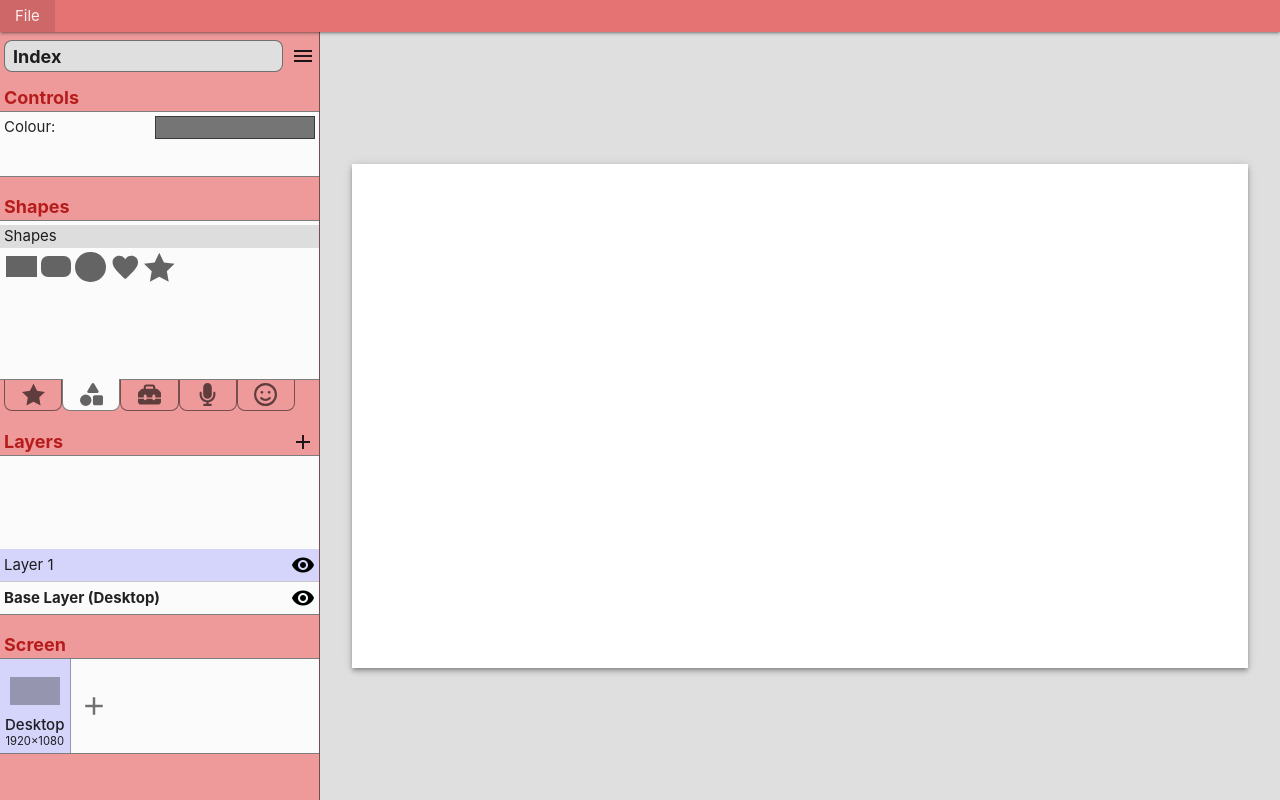
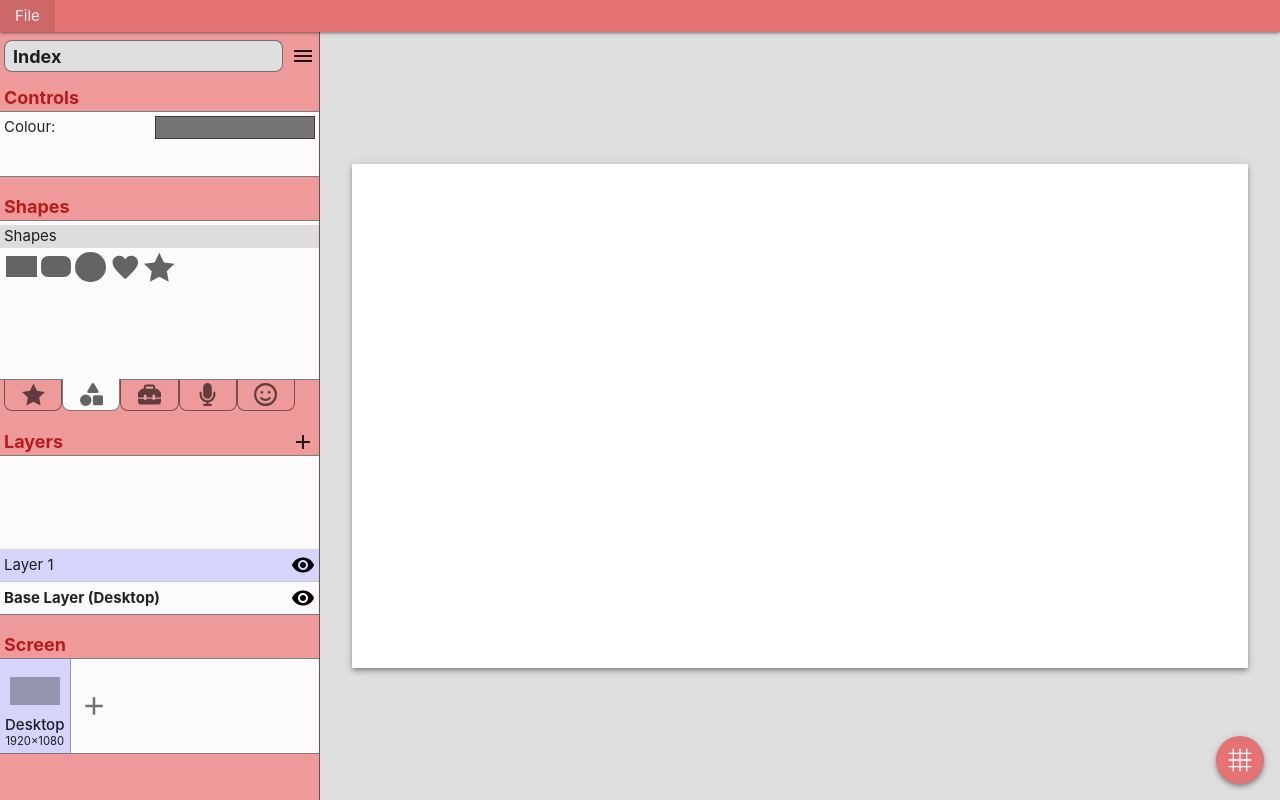
Before and after one commit to ShaneByrne0963/wirefree, a React (Vite) app: page / in a window 1280 px wide. Built offline with nearby package versions, Linux system fonts and the light colour scheme.

Commit message:
Add grid icon on canvas

```diff
--- a/package.json
+++ b/package.json
@@ -13,7 +13,7 @@
     "deploy": "gh-pages -d dist"
   },
   "dependencies": {
-    "@reduxjs/toolkit": "^2.3.0",
+    "@reduxjs/toolkit": "^2.4.0",
     "react": "^18.3.1",
     "react-dom": "^18.3.1",
     "react-redux": "^9.1.2",
--- a/src/assets/css/canvas.css
+++ b/src/assets/css/canvas.css
@@ -9,6 +9,7 @@
     align-items: center;
     justify-content: center;
     overflow: hidden;
+    position: relative;
     padding: var(--canvas-margin);
 
     &.shape-selected {
--- a/src/assets/css/style.css
+++ b/src/assets/css/style.css
@@ -363,3 +363,14 @@ input[type="text"]:not(.browser-default) {
         }
     }
 }
+
+#grid-controls {
+    position: absolute;
+    bottom: 16px;
+    right: 16px;
+    width: 48px;
+    height: 48px;
+    border-radius: 50%;
+    cursor: pointer;
+    padding: 8px;
+}
--- a/src/components/VectorGraphic.tsx
+++ b/src/components/VectorGraphic.tsx
@@ -209,7 +209,8 @@ export const iconData = {
     "M352 320c88.4 0 160-71.6 160-160c0-15.3-2.2-30.1-6.2-44.2c-3.1-10.8-16.4-13.2-24.3-5.3l-76.8 76.8c-3 3-7.1 4.7-11.3 4.7L336 192c-8.8 0-16-7.2-16-16l0-57.4c0-4.2 1.7-8.3 4.7-11.3l76.8-76.8c7.9-7.9 5.4-21.2-5.3-24.3C382.1 2.2 367.3 0 352 0C263.6 0 192 71.6 192 160c0 19.1 3.4 37.5 9.5 54.5L19.9 396.1C7.2 408.8 0 426.1 0 444.1C0 481.6 30.4 512 67.9 512c18 0 35.3-7.2 48-19.9L297.5 310.5c17 6.2 35.4 9.5 54.5 9.5zM80 408a24 24 0 1 1 0 48 24 24 0 1 1 0-48z",
   Barcode:
     "M24 32C10.7 32 0 42.7 0 56L0 456c0 13.3 10.7 24 24 24l16 0c13.3 0 24-10.7 24-24L64 56c0-13.3-10.7-24-24-24L24 32zm88 0c-8.8 0-16 7.2-16 16l0 416c0 8.8 7.2 16 16 16s16-7.2 16-16l0-416c0-8.8-7.2-16-16-16zm72 0c-13.3 0-24 10.7-24 24l0 400c0 13.3 10.7 24 24 24l16 0c13.3 0 24-10.7 24-24l0-400c0-13.3-10.7-24-24-24l-16 0zm96 0c-13.3 0-24 10.7-24 24l0 400c0 13.3 10.7 24 24 24l16 0c13.3 0 24-10.7 24-24l0-400c0-13.3-10.7-24-24-24l-16 0zM448 56l0 400c0 13.3 10.7 24 24 24l16 0c13.3 0 24-10.7 24-24l0-400c0-13.3-10.7-24-24-24l-16 0c-13.3 0-24 10.7-24 24zm-64-8l0 416c0 8.8 7.2 16 16 16s16-7.2 16-16l0-416c0-8.8-7.2-16-16-16s-16 7.2-16 16z",
-  "Paper Clip":
+  Grid: "0, -960, 960, 960|M260-140v-120H140v-40h120v-160H140v-40h120v-160H140v-40h120v-120h40v120h160v-120h40v120h160v-120h40v120h120v40H700v160h120v40H700v160h120v40H700v120h-40v-120H500v120h-40v-120H300v120h-40Zm40-160h160v-160H300v160Zm200 0h160v-160H500v160ZM300-500h160v-160H300v160Zm200 0h160v-160H500v160Z",
+    "Paper Clip":
     "448|M364.2 83.8c-24.4-24.4-64-24.4-88.4 0l-184 184c-42.1 42.1-42.1 110.3 0 152.4s110.3 42.1 152.4 0l152-152c10.9-10.9 28.7-10.9 39.6 0s10.9 28.7 0 39.6l-152 152c-64 64-167.6 64-231.6 0s-64-167.6 0-231.6l184-184c46.3-46.3 121.3-46.3 167.6 0s46.3 121.3 0 167.6l-176 176c-28.6 28.6-75 28.6-103.6 0s-28.6-75 0-103.6l144-144c10.9-10.9 28.7-10.9 39.6 0s10.9 28.7 0 39.6l-144 144c-6.7 6.7-6.7 17.7 0 24.4s17.7 6.7 24.4 0l176-176c24.4-24.4 24.4-64 0-88.4z",
   Flag: "448|M64 32C64 14.3 49.7 0 32 0S0 14.3 0 32L0 64 0 368 0 480c0 17.7 14.3 32 32 32s32-14.3 32-32l0-128 64.3-16.1c41.1-10.3 84.6-5.5 122.5 13.4c44.2 22.1 95.5 24.8 141.7 7.4l34.7-13c12.5-4.7 20.8-16.6 20.8-30l0-247.7c0-23-24.2-38-44.8-27.7l-9.6 4.8c-46.3 23.2-100.8 23.2-147.1 0c-35.1-17.6-75.4-22-113.5-12.5L64 48l0-16z",
   Earth:
--- a/src/components/canvas/CanvasContainer.tsx
+++ b/src/components/canvas/CanvasContainer.tsx
@@ -5,6 +5,7 @@ import { useDispatch, useSelector } from "react-redux";
 import { addShape } from "../../state/slices/pageSlice";
 import { ShapeProps, ShapeStyles } from "./CanvasShape";
 import { RootState } from "../../state/store";
+import GridControls from "./GridControls";
 
 const minShapeSize = 2;
 
@@ -144,6 +145,7 @@ function CanvasContainer() {
         startPoint={shapeCreatePoint}
         shapeProps={{ type: selectedShape, color: shapeColor }}
       ></Canvas>
+      <GridControls></GridControls>
     </div>
   );
 }
--- /dev/null
+++ b/src/components/canvas/GridControls.tsx
@@ -0,0 +1,10 @@
+import VectorGraphic, { iconData } from "../VectorGraphic";
+
+function GridControls() {
+    let gridPath = iconData.Grid;
+    return <div id="grid-controls" className="z-depth-2 red lighten-2">
+        <VectorGraphic path={gridPath} color="rgb(255, 255, 255)"></VectorGraphic>
+    </div>;
+}
+
+export default GridControls;
```
Also changed, not shown: 1 other file (tests, documents, lock files or other folders).
